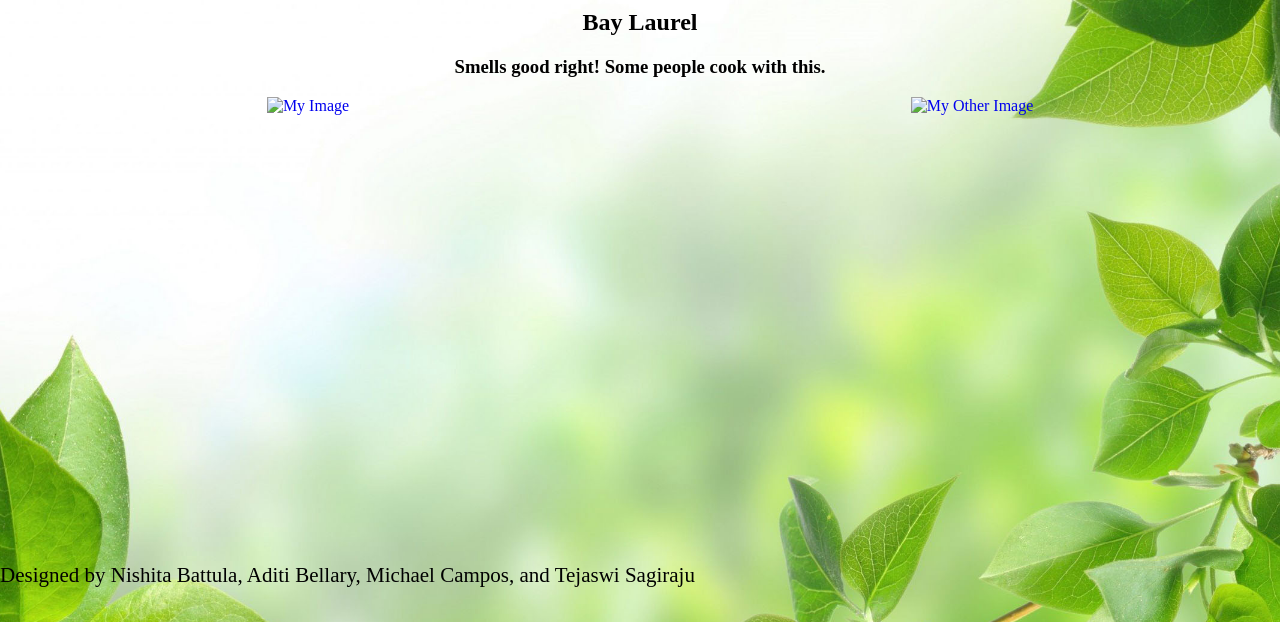
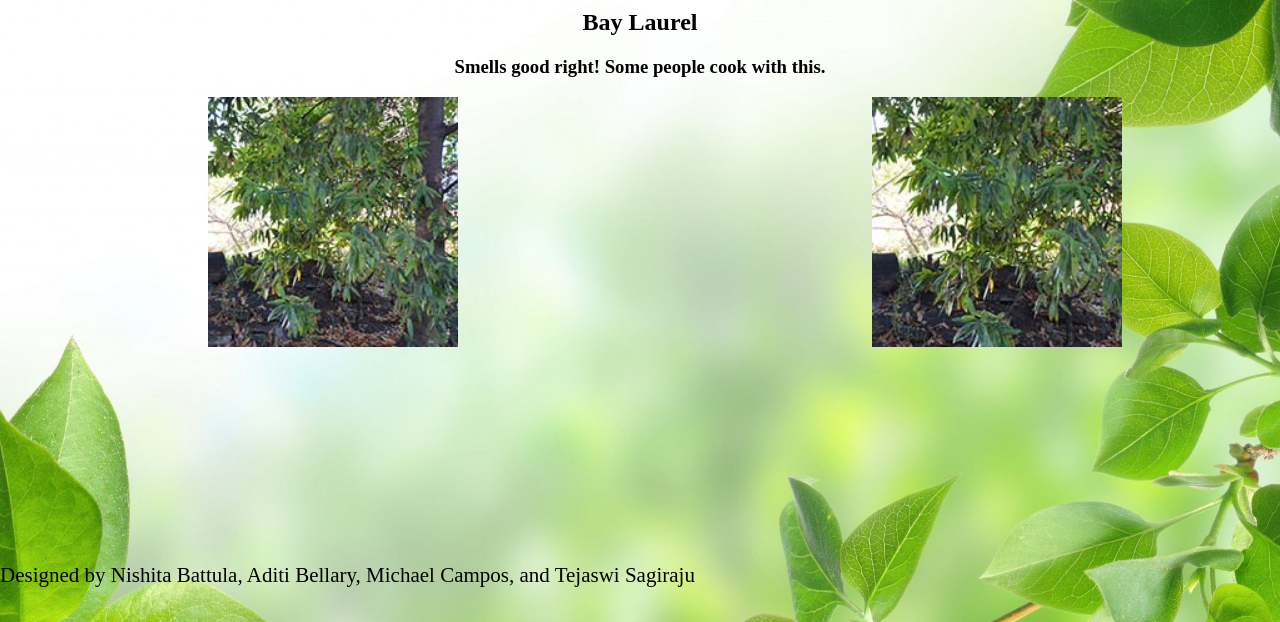
Before and after one commit to mjcampos/Treedentity, a plain HTML site: page page18.html in a window 1280 px wide. Shown: the part 178-800 px from the top of the page. Drawn offline with Linux system fonts and the light colour scheme.

Commit message:
added pictures

```diff
--- a/page18.html
+++ b/page18.html
@@ -25,12 +25,14 @@
             <div id = "wrap">
                 <a href = "http://en.wikipedia.org/wiki/Laurus_nobilis">
                     <div class = "left_box">
-                        <img src="" alt="My Image" width="250" height="250">
+                        <!--Bay Laurel-->
+                        <img src= "images/List_of_Trees/Bay_Laurel/number3.jpg" alt="My Image" width="250" height="250">
                     </div>
                 </a>
                 <a href = "http://en.wikipedia.org/wiki/Laurus_nobilis">
                     <div class = "right_box">
-                        <img src="" alt="My Other Image" width="250" height="250">
+                        <!--Bay Laurel-->
+                        <img src= "images/List_of_Trees/Bay_Laurel/number4.jpg" alt="My Image" width="250" height="250">
                     </div>
                 </a>
             </div>
```
